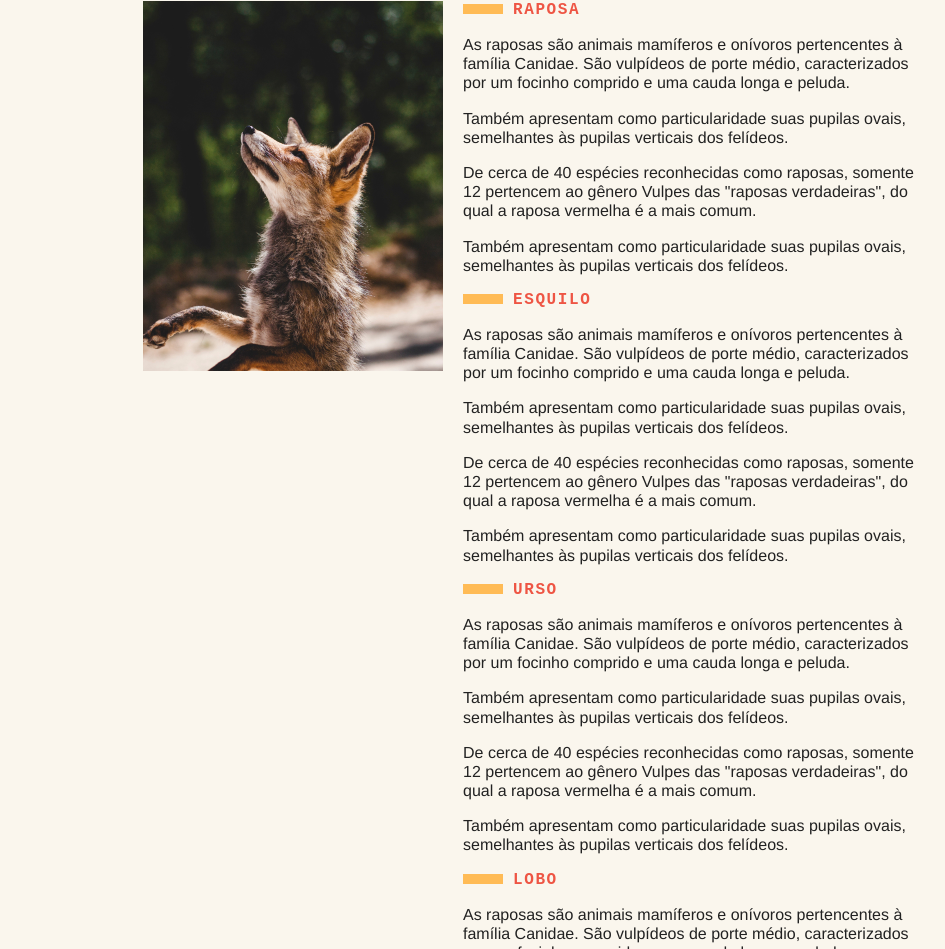
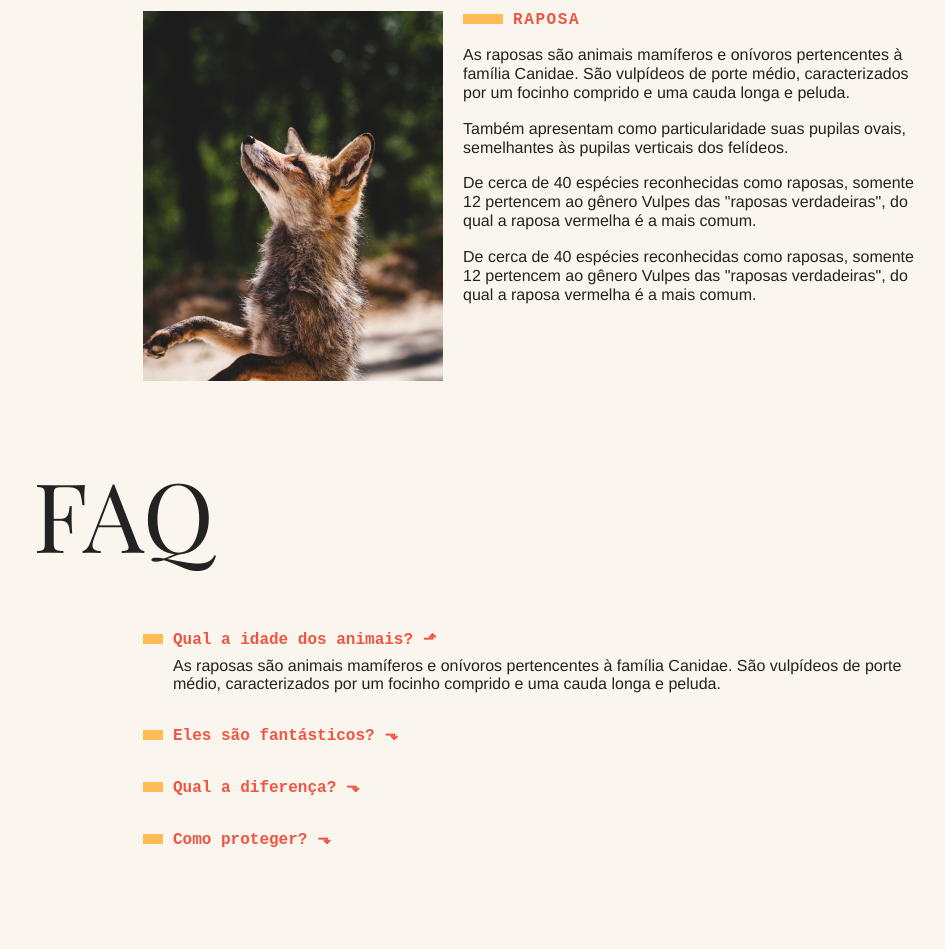
Before and after one commit to kessleru/Animais-Web, a plain HTML site: page index.html in a window 1280 px wide. Shown: the part 357-1306 px from the top of the page, without its empty margins (157-1102 px from the left). Drawn offline with Linux system fonts and the light colour scheme.

Commit message:
feat: implement tab navigation and accordion functionality in "Animais Fantásticos" project

```diff
--- a/css/style.css
+++ b/css/style.css
@@ -28,6 +28,10 @@ body {
   grid-template-columns: 1fr 120px minmax(300px, 800px) 1fr;
 }
 
+html.textoMaior {
+  font-size: 150%;
+}
+
 .menu {
   grid-column: 3/5;
   margin-top: 2rem;
@@ -43,7 +47,7 @@ body {
 
 .menu li a {
   display: block;
-  padding: 10px;
+  padding: 15px 10px;
   margin-right: 10px;
   color: #222;
   text-decoration: none;
@@ -102,6 +106,10 @@ body {
   height: 370px;
   overflow-y: scroll;
   grid-column: 2;
+}
+
+.animais-lista li {
+  cursor: pointer;
 }
 
 .animais-lista::-webkit-scrollbar {
@@ -192,20 +200,24 @@ body {
     grid-template-columns: 1fr;
   }
 
-  .menu, .grid-section , .copy {
+  .menu,
+  .grid-section,
+  .copy {
     grid-column: 1;
   }
 
-  .grid-section{
+  .grid-section {
     grid-template-columns: 100px 1fr;
     grid-gap: 10px;
   }
 
-  .animais-lista{
+  .animais-lista {
     grid-column: 1;
   }
 
-  .faq-lista, .dados, .mapa{
+  .faq-lista,
+  .dados,
+  .mapa {
     grid-column: 1/3;
   }
 
@@ -221,3 +233,52 @@ body {
     margin-bottom: 0px;
   }
 }
+
+.js .js-tabcontent section {
+  display: none;
+}
+
+.js-tabcontent section.ativo {
+  display: block;
+  animation: show 0.5s forwards;
+}
+
+@keyframes show {
+  from {
+    opacity: 0;
+    transform: translate3d(-30px, 0, 0);
+  }
+  to {
+    opacity: 1;
+    transform: translate3d(0, 0, 0);
+  }
+}
+
+.js-accordion dd {
+  display: none;
+}
+
+.js-accordion dt::after {
+  content: '⬎';
+  margin-left: 10px;
+}
+
+.js-accordion dt.ativo::after {
+  content: '⬏';
+}
+
+.js-accordion dd.ativo{
+  display: block;
+  animation: slideDown .5s forwards;
+}
+
+@keyframes slideDown {
+  from {
+    opacity: 0;
+    max-height: 0;
+  }
+  to {
+    opacity: 1;
+    max-height: 100px;
+  }
+}
--- a/index.html
+++ b/index.html
@@ -6,7 +6,10 @@
   <meta name="viewport" content="width=device-width, initial-scale=1.0">
   <link href="https://fonts.googleapis.com/css2?family=Playfair+Display+SC&display=swap" rel="stylesheet">
   <link rel="stylesheet" type="text/css" href="css/style.css">
-  <title>Animais Fantásticos</title>
+  <title>Animais Fantásticos</title>`
+  <script>
+    document.documentElement.className += ' js';
+  </script>
 </head>
 
 <body>
@@ -21,7 +24,7 @@
 
   <section class="grid-section animais" id="animais">
     <h1 class="titulo">Animais Fantásticos</h1>
-    <ul class="animais-lista">
+    <ul class="animais-lista js-tabmenu">
       <li>
         <img src="img/imagem1.jpg">
       </li>
@@ -42,31 +45,29 @@
       </li>
     </ul>
 
-    <div class="animais-descricao">
+    <div class="animais-descricao js-tabcontent">
       <section>
         <h2>Raposa</h2>
         <p>As raposas são animais mamíferos e onívoros pertencentes à família Canidae. São vulpídeos de porte médio, caracterizados por um focinho comprido e uma cauda longa e peluda.</p>
         <p>Também apresentam como particularidade suas pupilas ovais, semelhantes às pupilas verticais dos felídeos.</p>
         <p>De cerca de 40 espécies reconhecidas como raposas, somente 12 pertencem ao gênero Vulpes das "raposas verdadeiras", do qual a raposa vermelha é a mais comum.</p>
-        <p>Também apresentam como particularidade suas pupilas ovais, semelhantes às pupilas verticais dos felídeos.</p>
+        <p>De cerca de 40 espécies reconhecidas como raposas, somente 12 pertencem ao gênero Vulpes das "raposas verdadeiras", do qual a raposa vermelha é a mais comum.</p>
       </section>
       <section>
         <h2>Esquilo</h2>
         <p>As raposas são animais mamíferos e onívoros pertencentes à família Canidae. São vulpídeos de porte médio, caracterizados por um focinho comprido e uma cauda longa e peluda.</p>
         <p>Também apresentam como particularidade suas pupilas ovais, semelhantes às pupilas verticais dos felídeos.</p>
         <p>De cerca de 40 espécies reconhecidas como raposas, somente 12 pertencem ao gênero Vulpes das "raposas verdadeiras", do qual a raposa vermelha é a mais comum.</p>
-        <p>Também apresentam como particularidade suas pupilas ovais, semelhantes às pupilas verticais dos felídeos.</p>
       </section>
       <section>
         <h2>Urso</h2>
-        <p>As raposas são animais mamíferos e onívoros pertencentes à família Canidae. São vulpídeos de porte médio, caracterizados por um focinho comprido e uma cauda longa e peluda.</p>
+        <p>De cerca de 40 espécies reconhecidas como raposas, somente 12 pertencem ao gênero Vulpes das "raposas verdadeiras", do qual a raposa vermelha é a mais comum.</p>
         <p>Também apresentam como particularidade suas pupilas ovais, semelhantes às pupilas verticais dos felídeos.</p>
         <p>De cerca de 40 espécies reconhecidas como raposas, somente 12 pertencem ao gênero Vulpes das "raposas verdadeiras", do qual a raposa vermelha é a mais comum.</p>
         <p>Também apresentam como particularidade suas pupilas ovais, semelhantes às pupilas verticais dos felídeos.</p>
       </section>
       <section>
         <h2>Lobo</h2>
-        <p>As raposas são animais mamíferos e onívoros pertencentes à família Canidae. São vulpídeos de porte médio, caracterizados por um focinho comprido e uma cauda longa e peluda.</p>
         <p>Também apresentam como particularidade suas pupilas ovais, semelhantes às pupilas verticais dos felídeos.</p>
         <p>De cerca de 40 espécies reconhecidas como raposas, somente 12 pertencem ao gênero Vulpes das "raposas verdadeiras", do qual a raposa vermelha é a mais comum.</p>
         <p>Também apresentam como particularidade suas pupilas ovais, semelhantes às pupilas verticais dos felídeos.</p>
@@ -76,20 +77,17 @@
         <p>As raposas são animais mamíferos e onívoros pertencentes à família Canidae. São vulpídeos de porte médio, caracterizados por um focinho comprido e uma cauda longa e peluda.</p>
         <p>Também apresentam como particularidade suas pupilas ovais, semelhantes às pupilas verticais dos felídeos.</p>
         <p>De cerca de 40 espécies reconhecidas como raposas, somente 12 pertencem ao gênero Vulpes das "raposas verdadeiras", do qual a raposa vermelha é a mais comum.</p>
-        <p>Também apresentam como particularidade suas pupilas ovais, semelhantes às pupilas verticais dos felídeos.</p>
       </section>
       <section>
         <h2>Leão</h2>
         <p>As raposas são animais mamíferos e onívoros pertencentes à família Canidae. São vulpídeos de porte médio, caracterizados por um focinho comprido e uma cauda longa e peluda.</p>
-        <p>Também apresentam como particularidade suas pupilas ovais, semelhantes às pupilas verticais dos felídeos.</p>
-        <p>De cerca de 40 espécies reconhecidas como raposas, somente 12 pertencem ao gênero Vulpes das "raposas verdadeiras", do qual a raposa vermelha é a mais comum.</p>
         <p>Também apresentam como particularidade suas pupilas ovais, semelhantes às pupilas verticais dos felídeos.</p>
       </section>
     </div>
   </section>
   <section class="grid-section faq" id="faq">
     <h1 class="titulo">FAQ</h1>
-    <dl class="faq-lista">
+    <dl class="faq-lista js-accordion">
       <dt>Qual a idade dos animais?</dt>
       <dd>As raposas são animais mamíferos e onívoros pertencentes à família Canidae. São vulpídeos de porte médio, caracterizados por um focinho comprido e uma cauda longa e peluda.</dd>
       <dt>Eles são fantásticos?</dt>
--- a/script.js
+++ b/script.js
@@ -0,0 +1,42 @@
+function initTabNav() {
+  const tabMenu = document.querySelectorAll(".js-tabmenu li");
+  const tabContent = document.querySelectorAll(".js-tabcontent section");
+
+  if (tabMenu.length && tabContent.length) {
+    tabContent[0].classList.add("ativo");
+
+    function activeTab(index) {
+      tabContent.forEach((section) => {
+        section.classList.remove("ativo");
+      });
+      tabContent[index].classList.add("ativo");
+    }
+
+    tabMenu.forEach((itemMenu, index) => {
+      itemMenu.addEventListener("click", () => {
+        activeTab(index);
+      });
+    });
+  }
+}
+initTabNav();
+
+function initAccordion() {
+  const accordionList = document.querySelectorAll(".js-accordion dt");
+  const activeClass = 'ativo';
+
+  if (accordionList.length){
+    accordionList[0].classList.add(activeClass);
+    accordionList[0].nextElementSibling.classList.add(activeClass);
+
+    function activeAccordion(event) {
+      this.classList.toggle(activeClass);
+      this.nextElementSibling.classList.toggle(activeClass);
+    }
+
+    accordionList.forEach((item) => {
+      item.addEventListener("click", activeAccordion);
+    });
+  }
+}
+initAccordion();
```
